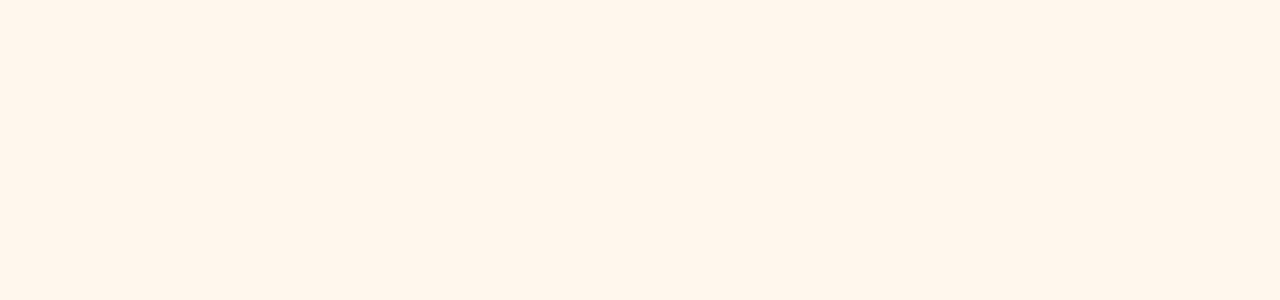
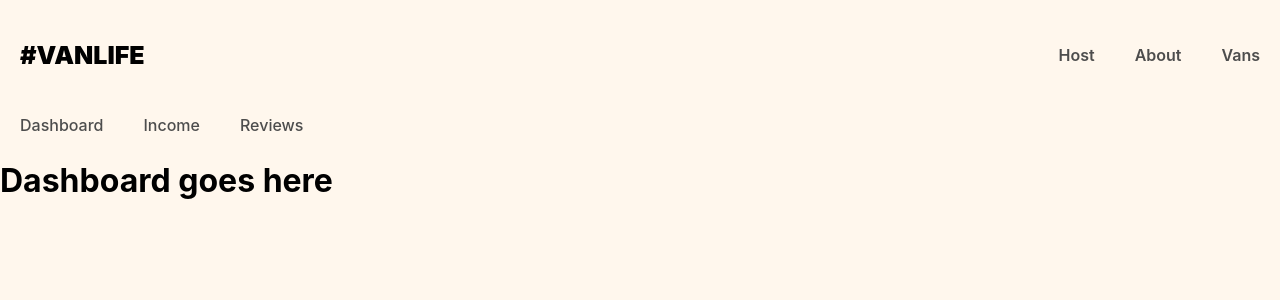
Before and after one commit to esquinas/scrimba-van-life-project, a React (Vite) app: page /host in a window 1280 px wide. Before the commit this address had no page. Shown: the top 300 px of the page. Built offline with nearby package versions, Linux system fonts and the light colour scheme; what miragejs would draw is missing.

Commit message:
feat: add host layout

```diff
--- a/src/components/Header.jsx
+++ b/src/components/Header.jsx
@@ -6,6 +6,7 @@
     <header>
       <Link className="site-logo" to="/">#VanLife</Link>
       <nav>
+        <Link to="/host">Host</Link>
         <Link to="/about">About</Link>
         <Link to="/vans">Vans</Link>
       </nav>
--- /dev/null
+++ b/src/components/HostLayout.jsx
@@ -0,0 +1,15 @@
+import React from "react"
+import { Link, Outlet } from "react-router-dom"
+
+export default function HostLayout() {
+  return (
+    <>
+      <nav className="host-nav">
+        <Link to="/host">Dashboard</Link>
+        <Link to="/host/income">Income</Link>
+        <Link to="/host/reviews">Reviews</Link>
+      </nav>
+     <Outlet />
+   </>
+  )
+}
--- a/src/index.jsx
+++ b/src/index.jsx
@@ -3,8 +3,12 @@
 import { BrowserRouter, Routes, Route, Link } from "react-router-dom"
 import Home from "./pages/Home"
 import About from "./pages/About"
-import Vans from "./pages/Vans"
+import Dashboard from "./pages/Host/Dashboard.jsx"
+import Income from "./pages/Host/Income.jsx"
+import Reviews from "./pages/Host/Reviews.jsx"
+import Vans from "./pages/Vans/Vans"
 import VanDetail from "./pages/VanDetail"
+import HostLayout from "./components/HostLayout.jsx"
 import Layout from "./components/Layout"
 
 import "./server"
@@ -17,11 +21,17 @@
 
       <BrowserRouter basename={basename}>
         <Routes>
-          <Route element={<Layout />}>
-            <Route path="/" element={<Home />} />
-            <Route path="/about" element={<About />} />
-            <Route path="/vans" element={<Vans />} />
-            <Route path="/vans/:id" element={<VanDetail />} />
+          <Route path="/" element={<Layout />}>
+            <Route index element={<Home />} />
+            <Route path="about" element={<About />} />
+            <Route path="vans" element={<Vans />} />
+            <Route path="vans/:id" element={<VanDetail />} />
+
+            <Route path="host" element={<HostLayout/>} >
+              <Route index element={<Dashboard/>} />
+              <Route path="income" element={<Income/>} />
+              <Route path="reviews" element={<Reviews/>} />
+            </Route>
           </Route>
         </Routes>
       </BrowserRouter>
--- /dev/null
+++ b/src/pages/Host/Dashboard.jsx
@@ -0,0 +1,9 @@
+import React from "react"
+
+export default function Dashboard() {
+  return (
+    <>
+      <h1>Dashboard goes here</h1>
+    </>
+  )
+}
--- /dev/null
+++ b/src/pages/Host/HostLayout.jsx
@@ -0,0 +1,15 @@
+import React from "react"
+import { Link, Outlet } from "react-router-dom"
+
+export default function HostLayout() {
+  return (
+    <>
+      <ul>
+        <li><Link to="/host">Host</Link></li>
+        <li><Link to="/host/income">Income</Link></li>
+        <li><Link to="/host/reviews">Reviews</Link></li>
+      </ul>
+     <Outlet />
+   </>
+  )
+}
--- /dev/null
+++ b/src/pages/Host/Income.jsx
@@ -0,0 +1,7 @@
+import React from "react"
+
+export default function Income() {
+  return (
+    <h1>Income goes here</h1>
+  )
+}
--- /dev/null
+++ b/src/pages/Host/Reviews.jsx
@@ -0,0 +1,7 @@
+import React from "react"
+
+export default function Reviews() {
+  return (
+    <h1>Reviews goes here</h1>
+  )
+}
--- a/src/styles/index.css
+++ b/src/styles/index.css
@@ -276,3 +276,21 @@
     color: white;
     font-size: 1.125rem;
 }
+
+
+.host-nav {
+    display: flex;
+}
+
+.host-nav a {
+    text-decoration: none;
+    color: #4D4D4D;
+    font-weight: 500;
+    padding: 5px 20px;
+}
+
+.host-nav a:hover {
+    color: #161616;
+    text-decoration: underline;
+    font-weight: 600;
+}
```
Also changed, not shown: src/pages/Vans/VanDetail.jsx (added), src/pages/Vans/Vans.jsx (renamed from src/pages/Vans.jsx).
